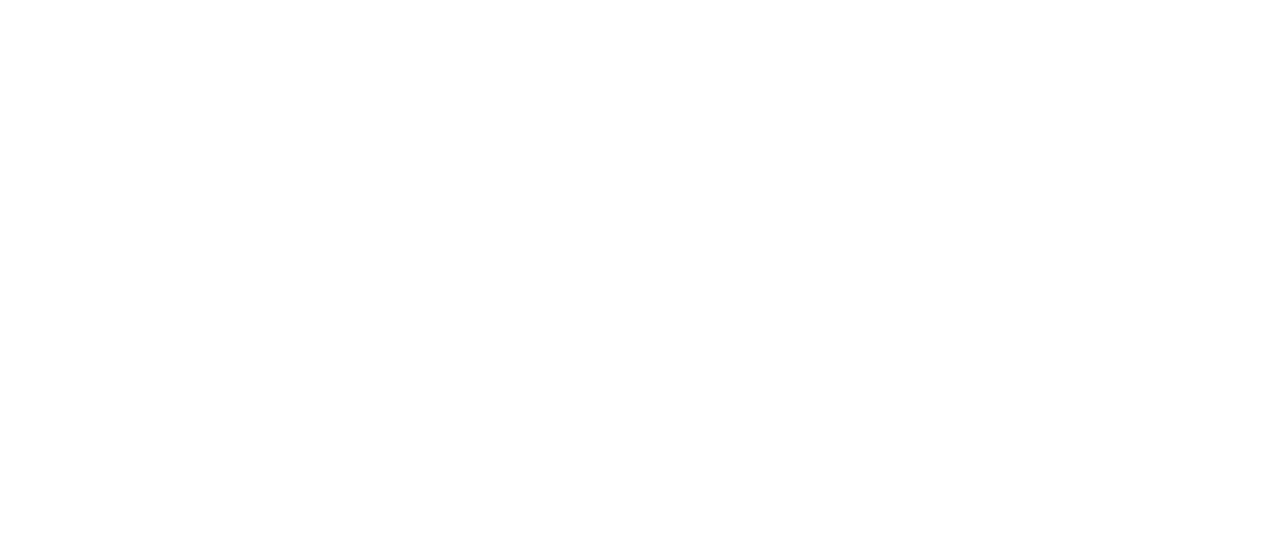
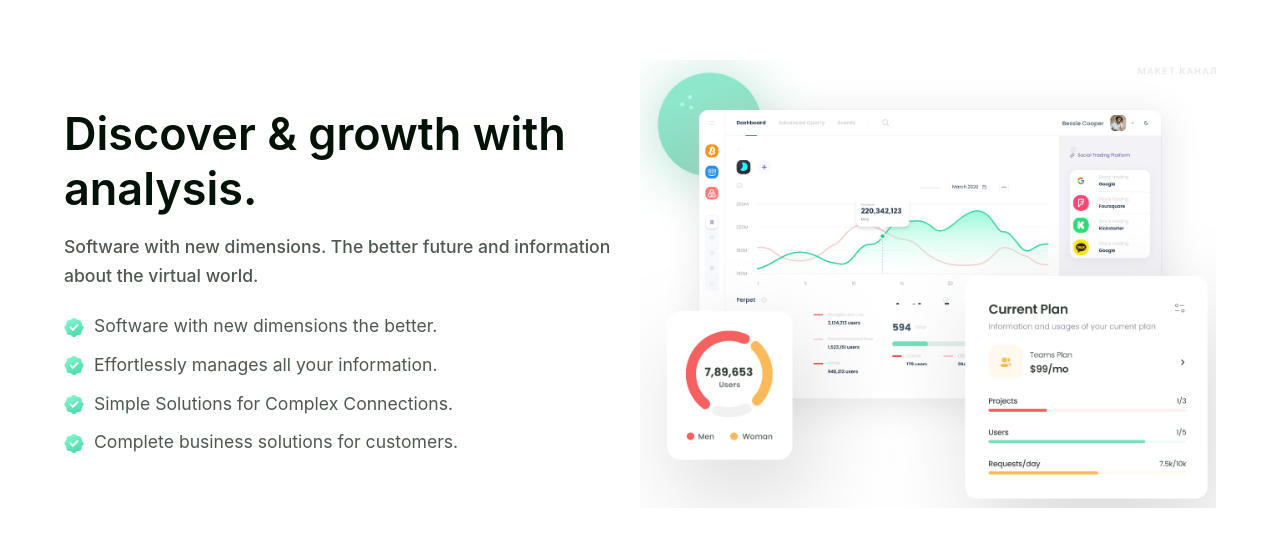
Before and after one commit to Liadskyi/softPoint_landing, a React (Create React App) app: page / in a window 1280 px wide. Shown: the part 1876-2422 px from the top of the page. Before the commit the page ends 1760 px from the top, so only its background shows below. Built offline with nearby package versions, Linux system fonts and the light colour scheme.

Commit message:
added section2

```diff
--- a/src/App.css
+++ b/src/App.css
@@ -365,14 +365,17 @@
   font-weight: 600;
   line-height: 160%;
 }
-.section1_right_btncont{
- display: flex;
+
+.section1_right_btncont {
+  display: flex;
 }
-.section1_right_btncont p{
+
+.section1_right_btncont p {
   display: flex;
   cursor: pointer;
- }
-.section1_right_btncont :nth-child(1){
+}
+
+.section1_right_btncont :nth-child(1) {
   padding: 15px 40px 15px 40px;
   background: black;
   color: white;
@@ -381,7 +384,8 @@
   font-style: normal;
   font-weight: 500;
 }
-.section1_right_btncont :nth-child(2){
+
+.section1_right_btncont :nth-child(2) {
   padding: 15px 40px 15px 40px;
   color: red;
   border-radius: 6px;
@@ -389,3 +393,63 @@
   font-style: normal;
   font-weight: 500;
 }
+
+.section2 {
+  display: flex;
+  justify-content: center;
+  width: 90vw;
+  height: 100vh;
+  margin: auto;
+}
+
+.section2_left {
+  width: 50%;
+  height: 100%;
+  display: flex;
+  align-items: center;
+}
+
+.section2_left_title {
+  margin: 0;
+  color: #021206;
+  font-size: 281.25%;
+  font-style: normal;
+  font-weight: 600;
+  line-height: normal;
+}
+.section2_left_text{
+  color: #021206;
+font-size: 110%;
+font-style: normal;
+font-weight: 500;
+line-height: 160%; /* 28.8px */
+opacity: 0.7;
+}
+.section2_left_listItem{
+  display: flex;
+  align-items: center;
+}
+.section2_left_listItem_ico{
+  margin-right: 10px;
+  height: 2.5vh;
+  width: 2.5vh;
+  background-size: cover;
+  background-image: url(./images/greenG.svg);
+}
+.section2_left_listItem p{
+  color: #021206;
+  font-size: 110%;
+  font-style: normal;
+  font-weight: 400;
+  line-height: 220%;
+  opacity: 0.7;
+  margin: 0;
+}
+.section2_right {
+  width: 50%;
+  height: 100%;
+  background-image: url(./images/section2_img.png);
+  background-repeat: no-repeat;
+  background-position: center;
+  background-size: contain;
+}
--- a/src/App.js
+++ b/src/App.js
@@ -1,12 +1,14 @@
 import './App.css';
 import Header from './components/header';
 import Section1 from './components/section1';
+import Section2 from './components/section2';
 
 function App() {
   return (
     <div className="App">
      <Header/>
      <Section1/>
+     <Section2/>
     </div>
   );
 }
--- /dev/null
+++ b/src/components/section2.jsx
@@ -0,0 +1,42 @@
+function Section2() {
+    return (
+        <>
+            <div className="section2">
+                <div className="section2_left">
+                    <div className="section2_left_container">
+                    <p className="section2_left_title">
+                        Discover & growth with analysis.
+                    </p>
+                    <p className="section2_left_text">
+                        Software with new dimensions. The better future
+                        and information about the virtual world.
+                    </p>
+                    <div className="section2_left_listContainer">
+                        <div className="section2_left_listItem">
+                            <div className="section2_left_listItem_ico"></div>
+                            <p>Software with new dimensions the better.</p>
+                        </div>
+                        <div className="section2_left_listItem">
+                            <div className="section2_left_listItem_ico"></div>
+                            <p>Effortlessly manages all your information.</p>
+                        </div>
+                        <div className="section2_left_listItem">
+                            <div className="section2_left_listItem_ico"></div>
+                            <p>Simple Solutions for Complex Connections.</p>
+                        </div>
+                        <div className="section2_left_listItem">
+                            <div className="section2_left_listItem_ico"></div>
+                            <p>Complete business solutions for customers.</p>
+                        </div>
+                    </div>
+                    </div>
+                </div>
+                <div className="section2_right">
+
+                </div>
+            </div>
+        </>
+    );
+}
+
+export default Section2;
```
Also changed, not shown: src/images/greenG.svg (added), src/images/section2_img.png (added).
